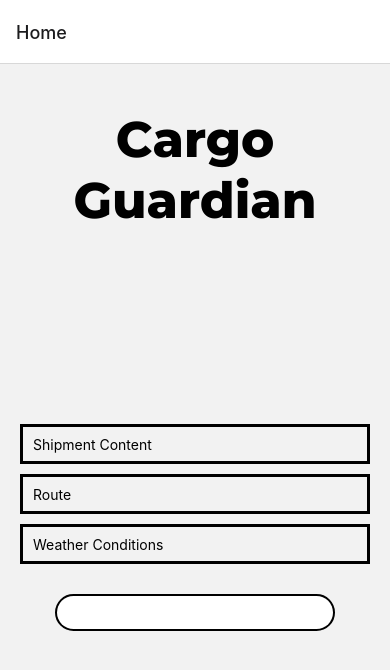
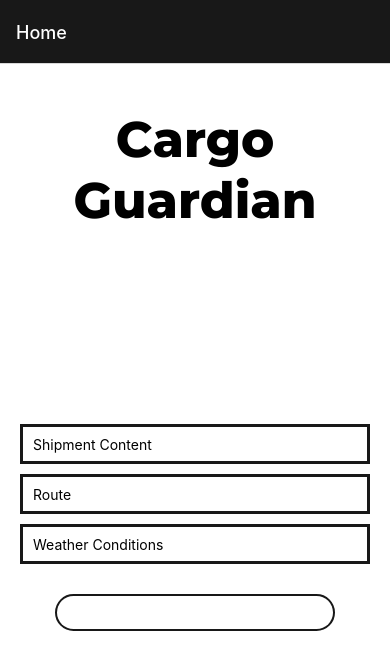
Before and after one commit to ethanmdo/CargoGuardian, a React Native app: screen /Home in a window 390 px wide. Shown: the top 670 px of the page. Built offline with nearby package versions, Linux system fonts and the light colour scheme.

Commit message:
animations

```diff
--- a/App.tsx
+++ b/App.tsx
@@ -4,14 +4,32 @@ import { NavigationContainer } from "@react-navigation/native";
 import { createStackNavigator } from "@react-navigation/stack";
 import Home from "./Home";
 import Prediction from "./Prediction";
+import { TransitionPresets } from '@react-navigation/stack';
+
 
 const Stack = createStackNavigator();
 const App: React.FC = () => {
   return (
     <NavigationContainer>
       <Stack.Navigator initialRouteName="Home">
-        <Stack.Screen name="Home" component={Home} />
-        <Stack.Screen name="Prediction" component={Prediction} />
+        <Stack.Screen
+          name="Home"
+          component={Home}
+          options={{
+            headerStyle: { backgroundColor: "#181818" },
+            headerTintColor: "white",
+            ...TransitionPresets.ModalSlideFromBottomIOS,
+          }}
+        />
+        <Stack.Screen
+          name="Prediction"
+          component={Prediction}
+          options={{
+            headerStyle: { backgroundColor: "#181818" },
+            headerTintColor: "white",
+            ...TransitionPresets.ModalSlideFromBottomIOS,
+          }}
+        />
       </Stack.Navigator>
     </NavigationContainer>
   );
--- a/styles.tsx
+++ b/styles.tsx
@@ -16,6 +16,7 @@ export const styles = StyleSheet.create({
     flex: 1,
     justifyContent: "center",
     alignItems: "center",
+    backgroundColor: "white",
   },
   container: {
     flex: 1,
@@ -42,7 +43,7 @@ export const styles = StyleSheet.create({
   input: {
     height: 40,
     width: "100%",
-    borderColor: "black",
+    borderColor: "#181818",
     borderWidth: 3,
     marginBottom: 10,
     paddingHorizontal: 10,
@@ -64,8 +65,8 @@ export const styles = StyleSheet.create({
     borderRadius: 20,
     overflow: "hidden",
     marginTop: 20,
-    backgroundColor: "black",
+    backgroundColor: "#181818",
     borderWidth: 2,
-    borderColor: "black",
+    borderColor: "#181818",
   },
 });
```
